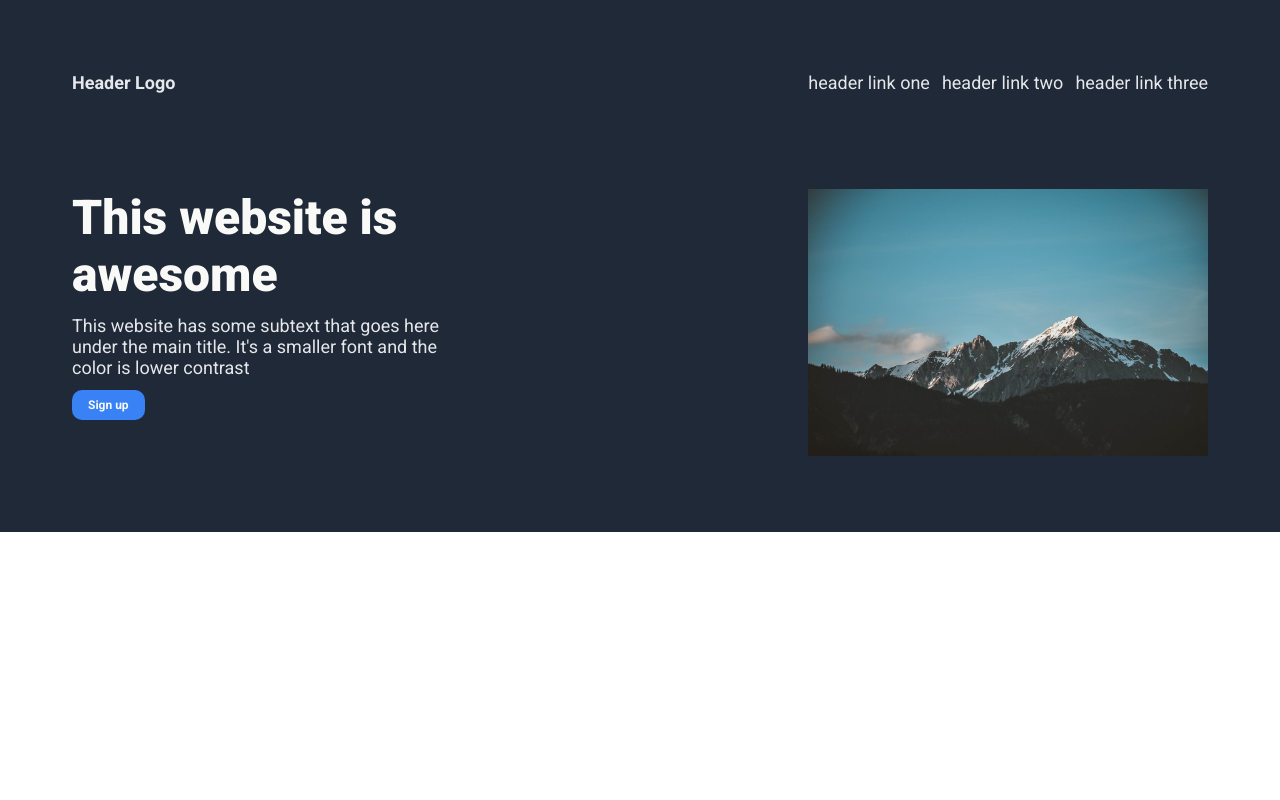
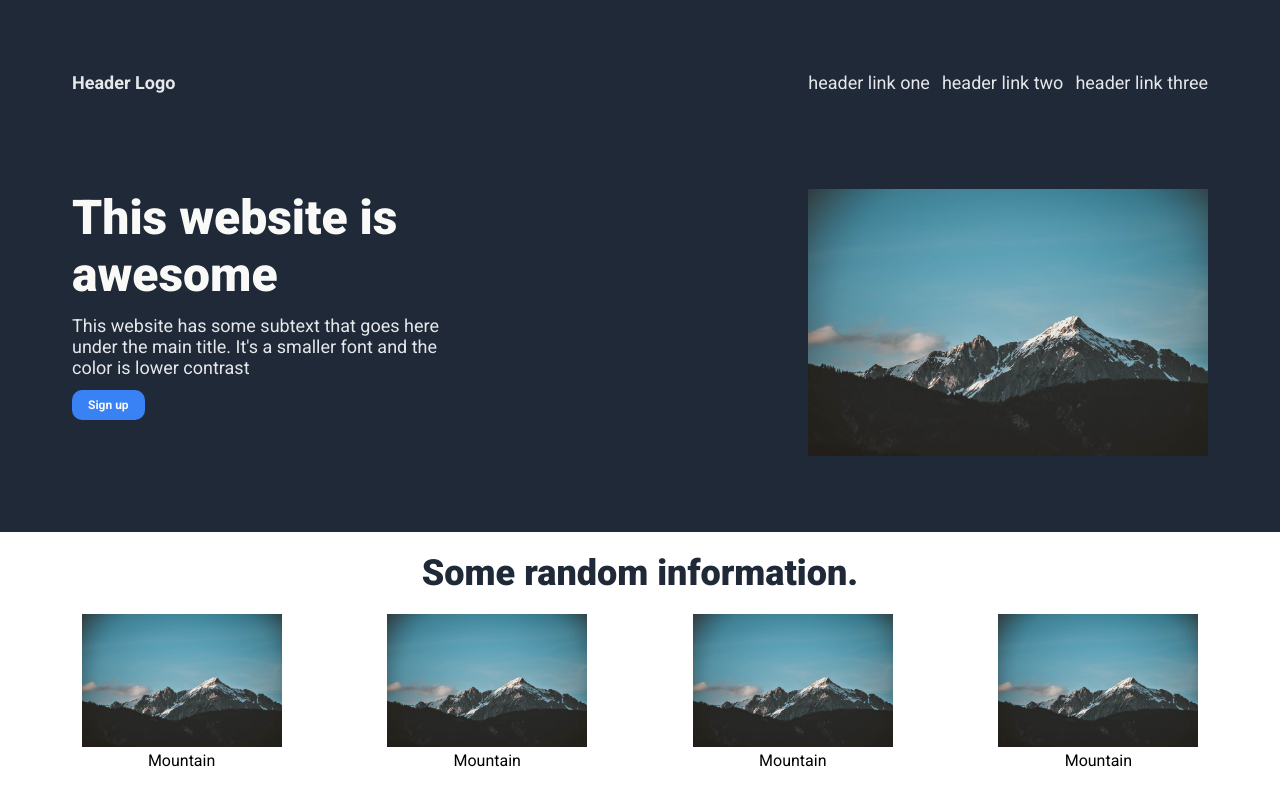
Before and after one commit to nandxi/landing-page, a plain HTML site: page index.html in a window 1280 px wide. Drawn offline with Linux system fonts and the light colour scheme.

Commit message:
Style information section

```diff
--- a/index.html
+++ b/index.html
@@ -30,5 +30,27 @@
             </div>
         </div>
     </div>
+
+    <div class="section-two">
+        <h2>Some random information.</h2>
+        <div class="images-section">
+            <div>
+                <img src="./images/mountain-image-hero.jpg" alt="A beautiful mountain covered in snow under light blue sky" height="auto" width="200">
+                <p>Mountain</p>
+            </div>
+            <div>
+                <img src="./images/mountain-image-hero.jpg" alt="A beautiful mountain covered in snow under light blue sky" height="auto" width="200">
+                <p>Mountain</p>
+            </div>
+            <div>
+                <img src="./images/mountain-image-hero.jpg" alt="A beautiful mountain covered in snow under light blue sky" height="auto" width="200">
+                <p>Mountain</p>
+            </div>
+            <div>
+                <img src="./images/mountain-image-hero.jpg" alt="A beautiful mountain covered in snow under light blue sky" height="auto" width="200">
+                <p>Mountain</p>
+            </div>
+        </div>
+    </div>
 </body>
 </html>
--- a/styles.css
+++ b/styles.css
@@ -63,3 +63,22 @@ h1 {
 .hero-text-section {
     width: 400px;
 }
+
+h2 {
+    text-align: center;
+    margin: 20px;
+    font-size: 36px;
+    color: #1f2937;
+    font-weight: 900;
+}
+
+.images-section {
+    display: flex;
+    gap: 24px;
+    justify-content: space-evenly;
+    margin-bottom: 24px;
+}
+
+.section-two p{
+    text-align: center;
+}
```
